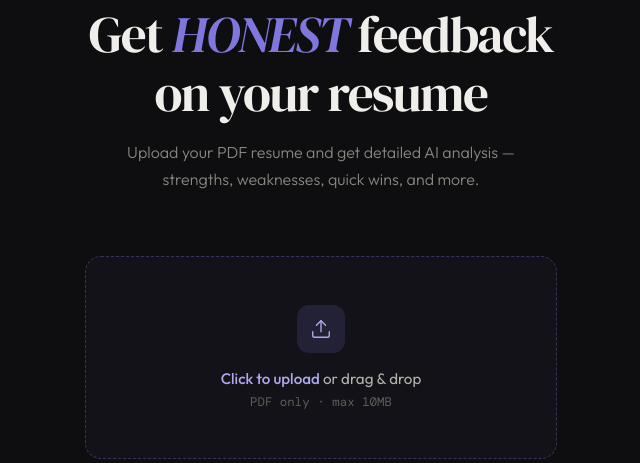
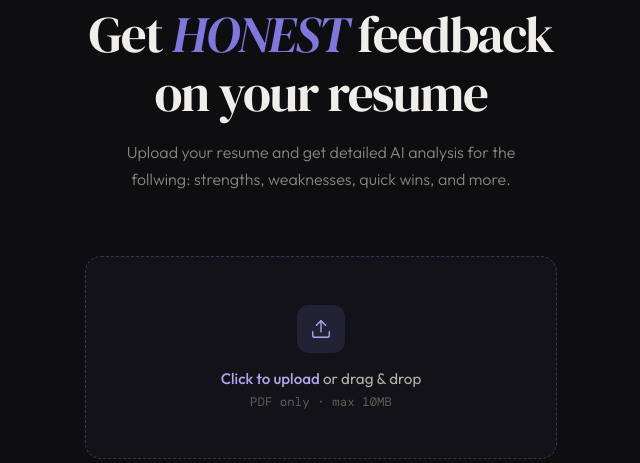
Before and after one commit to X-4bys5/AI-Resume, a Flask app: page / in a window 1280 px wide. Shown: the part 127-590 px from the top of the page, without its empty margins (319-959 px from the left). Run offline with Flask 3, Linux system fonts and the light colour scheme.

Commit message:
minor update

```diff
--- a/templates/index.html
+++ b/templates/index.html
@@ -331,7 +331,7 @@
 
   <div class="hero">
     <h1>Get <em>HONEST</em> feedback<br>on your resume</h1>
-    <p>Upload your PDF resume and get detailed AI analysis — strengths, weaknesses, quick wins, and more.</p>
+    <p>Upload your resume and get detailed AI analysis for the follwing: strengths, weaknesses, quick wins, and more.</p>
   </div>
 
   <div class="upload-wrap">
```
